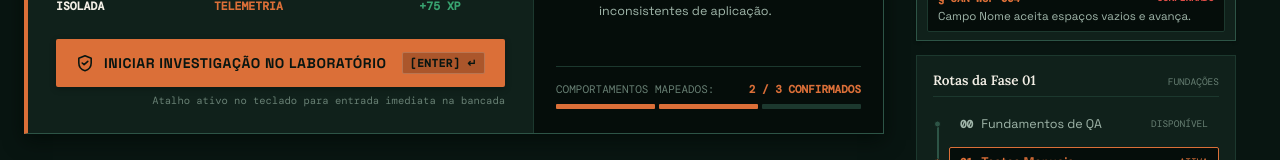
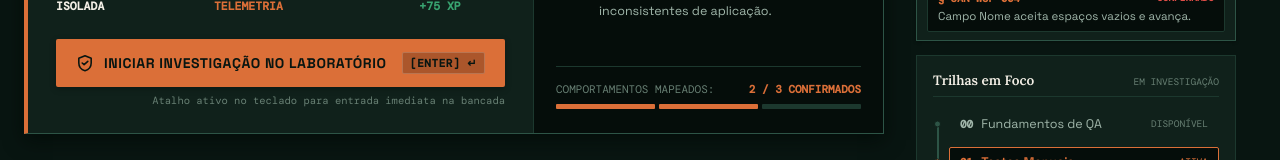
Before and after one commit to Acciolyy/QALearning, a Next.js app in the folder frontend/: page / in a window 1280 px wide. Shown: the part 352-512 px from the top of the page. Built offline with nearby package versions, Linux system fonts and the light colour scheme; no server answers; a web font is replaced by a local one.

Commit message:
fix(ui): update sidebar header to Trilhas em Foco and ensure Track 12 is active directly in project

```diff
--- a/frontend/src/components/AnalystSidebar.tsx
+++ b/frontend/src/components/AnalystSidebar.tsx
@@ -402,10 +402,10 @@ export const AnalystSidebar: React.FC<AnalystSidebarProps> = ({
               color: 'var(--text-primary)',
               margin: 0
             }}>
-              Rotas da Fase 01
+              Trilhas em Foco
             </h3>
             <span style={{ fontFamily: 'var(--font-mono)', fontSize: '9.5px', color: 'var(--text-muted)' }}>
-              FUNDAÇÕES
+              EM INVESTIGAÇÃO
             </span>
           </div>
 
```
